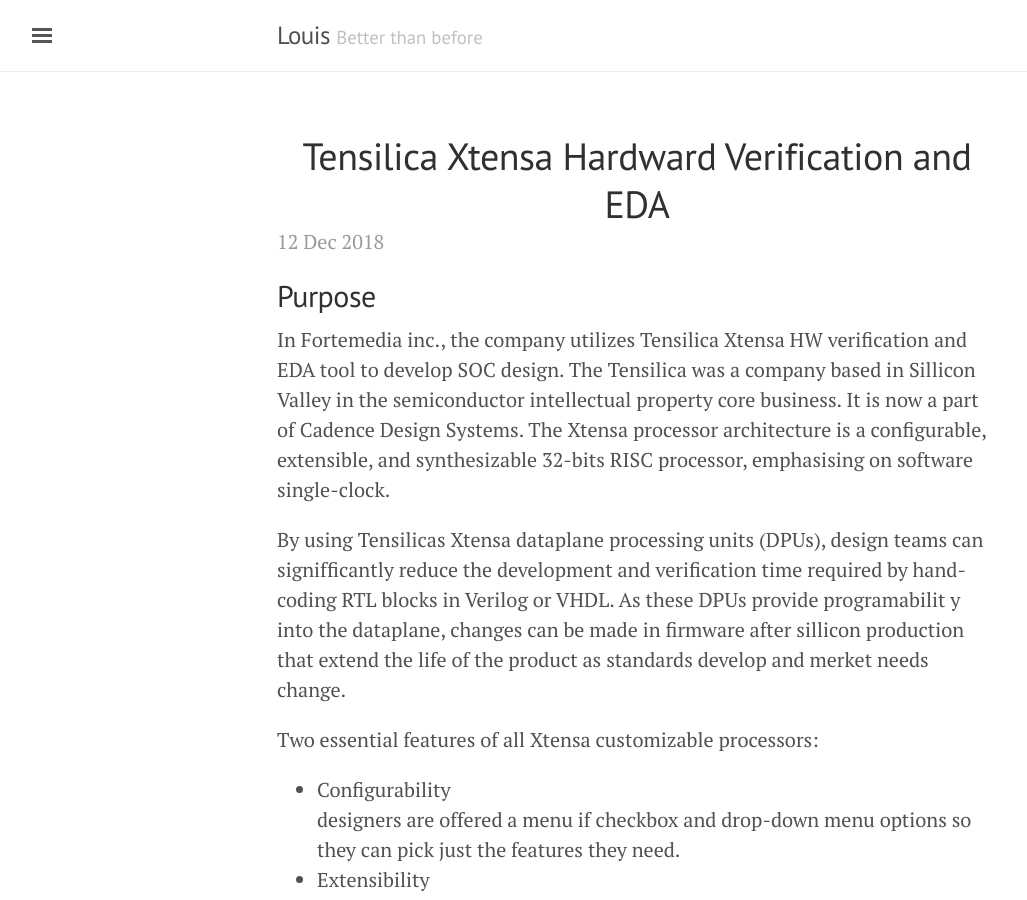
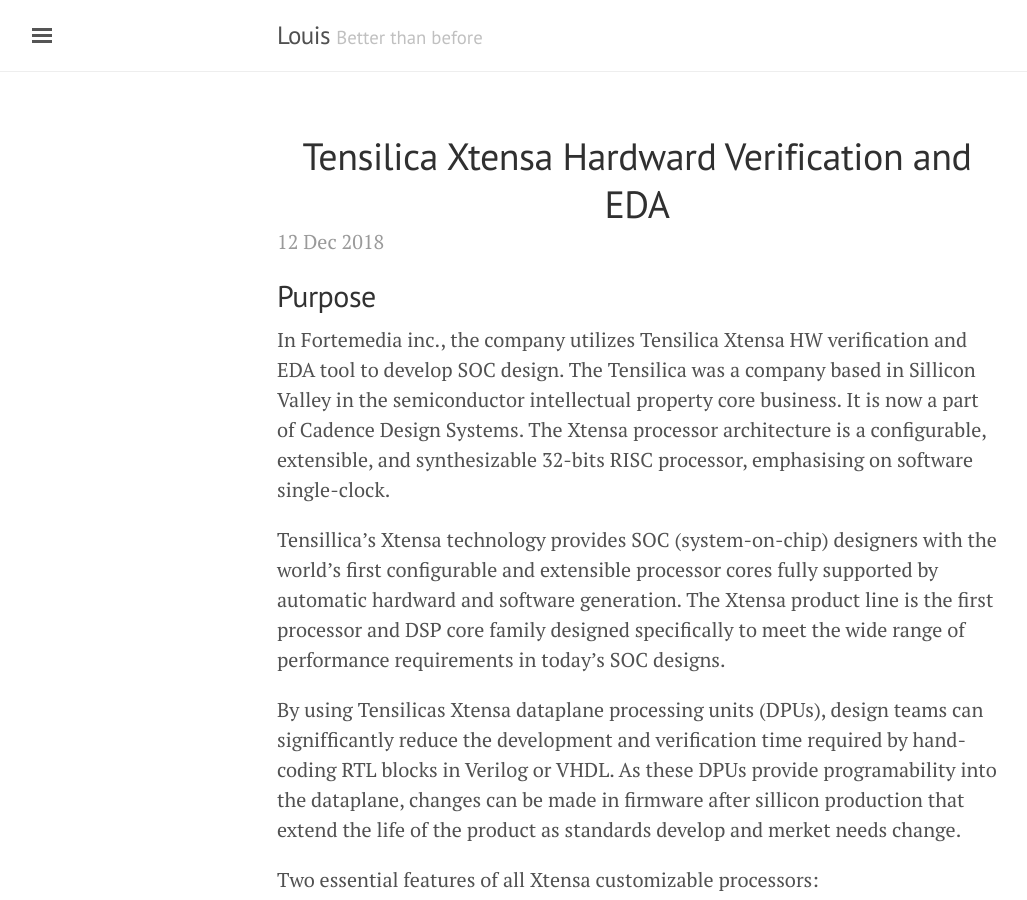
Before and after one commit to s311354/Louis, a Jekyll site: the page built from _posts/2018-12-12-Tensilica-Xtensa-HW-Verification-and-EDA.md, in a window 1280 px wide and 900 px high. Shown: the whole window, without its empty margins (3-1030 px from the left). Built offline with Jekyll 4.4.1, drawn with Linux system fonts in a browser that asks for light colours; nearby versions of some CDN libraries; some web fonts are replaced; comment, search, counter and statistics services are not loaded.

Commit message:
introduce the Tensilica's Xtensa

```diff
--- a/_posts/2018-12-12-Tensilica-Xtensa-HW-Verification-and-EDA.md
+++ b/_posts/2018-12-12-Tensilica-Xtensa-HW-Verification-and-EDA.md
@@ -7,8 +7,9 @@ title: Tensilica Xtensa Hardward Verification and EDA
 
 In Fortemedia inc., the company utilizes Tensilica Xtensa HW verification and EDA tool to develop SOC design. The Tensilica was a company based in Sillicon Valley in the semiconductor intellectual property core business. It is now a part of Cadence Design Systems. The Xtensa processor architecture is a configurable, extensible, and synthesizable 32-bits RISC processor, emphasising on software single-clock.
 
-By using Tensilicas Xtensa dataplane processing units (DPUs), design teams can signifficantly reduce the development and verification time required by hand-coding RTL blocks in Verilog or VHDL. As these DPUs provide programabilit
-y into the dataplane, changes can be made in firmware after sillicon production that extend the life of the product as standards develop and merket needs change.
+Tensillica's Xtensa technology provides SOC (system-on-chip) designers with the world's first configurable and extensible processor cores fully supported by automatic hardward and software generation. The Xtensa product line is the first processor and DSP core family designed specifically to meet the wide range of performance requirements in today's SOC designs.
+
+By using Tensilicas Xtensa dataplane processing units (DPUs), design teams can signifficantly reduce the development and verification time required by hand-coding RTL blocks in Verilog or VHDL. As these DPUs provide programability into the dataplane, changes can be made in firmware after sillicon production that extend the life of the product as standards develop and merket needs change.
 
 Two essential features of all Xtensa customizable processors:
 <ul style="list-style-type:disc">
```
